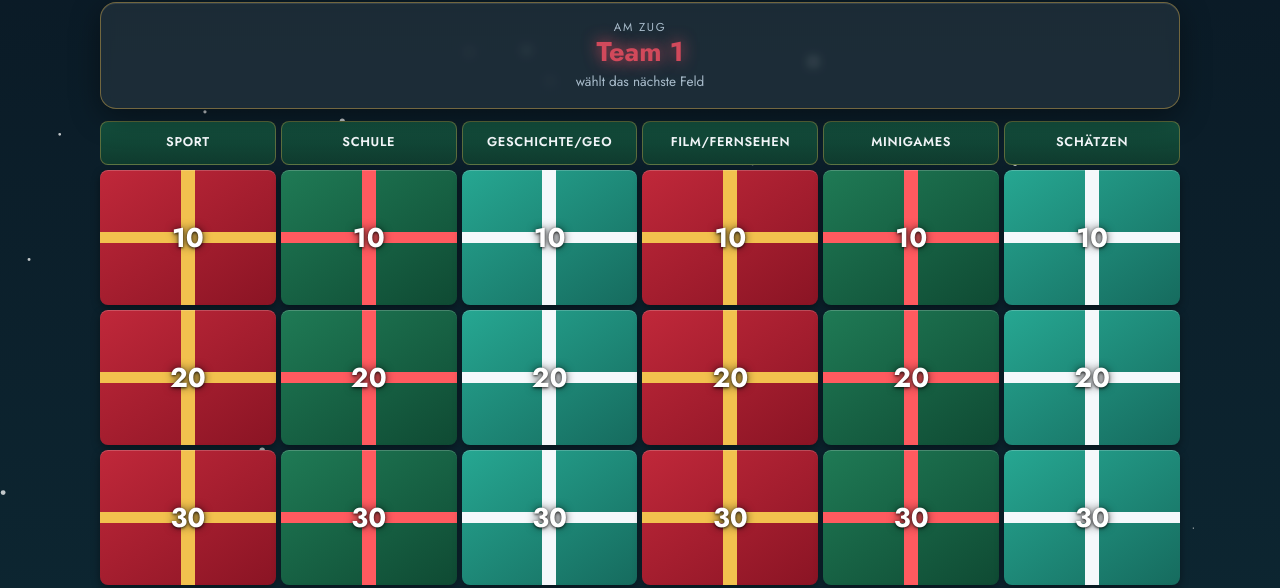
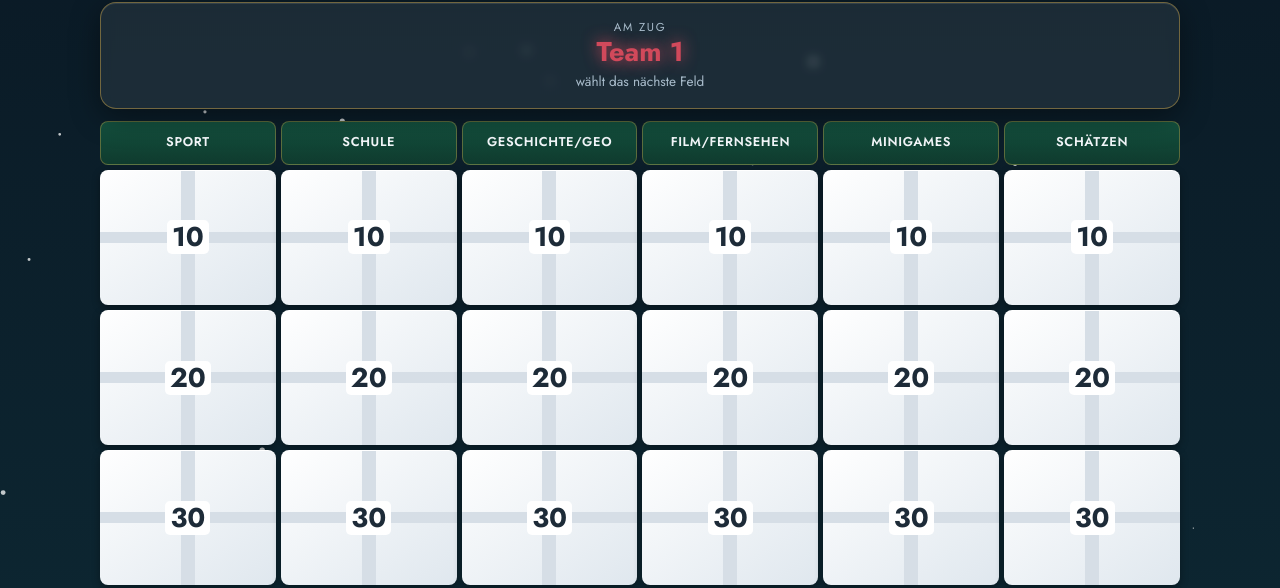
Before and after one commit to scharcmuler/Der-grosse-Preis, a plain HTML site: page index.html in a window 1280 px wide. Shown: the part 167-755 px from the top of the page. Drawn offline with Linux system fonts and the light colour scheme.

Commit message:
Weiße Geschenke

```diff
--- a/index.html
+++ b/index.html
@@ -47,14 +47,16 @@ h2{font-size:1.05rem;font-weight:600;margin:22px 0 8px;color:var(--gold)}
 /* Board: Geschenkpakete */
 .board{display:grid;gap:5px;margin-bottom:6px}
 .cat{background:linear-gradient(#14513f,#0f3b2e);border:1px solid #f2c14e55;color:var(--snow);font-weight:600;font-size:.66rem;text-transform:uppercase;letter-spacing:.05em;text-align:center;padding:6px 2px;border-radius:8px;display:flex;align-items:center;justify-content:center;word-break:break-word;hyphens:auto;min-height:44px;line-height:1.15}
-.cell{--box:#c0283a;--box2:#8a1424;--rib:#f2c14e;position:relative;color:#fff;font-weight:700;font-size:1.3rem;text-shadow:0 1px 3px #000c,0 0 8px #000a;border:0;border-radius:8px;aspect-ratio:1.3;display:flex;align-items:center;justify-content:center;font-family:inherit;padding:0;transition:transform .2s;
-  background:linear-gradient(90deg,transparent 46%,var(--rib) 46% 54%,transparent 54%),linear-gradient(0deg,transparent 46%,var(--rib) 46% 54%,transparent 54%),linear-gradient(145deg,var(--box),var(--box2));box-shadow:0 3px 8px #0006,inset 0 1px 0 #ffffff33}
-.cell.g1{--box:#1f7a55;--box2:#0f4a33;--rib:#ff5a5f}
-.cell.g2{--box:#26a792;--box2:#166b5e;--rib:#f4f8fb}
+.cell{--box:#ffffff;--box2:#dfe7ee;--rib:#d6dee6;position:relative;color:#1d2b38;font-weight:700;font-size:1.3rem;border:0;border-radius:8px;aspect-ratio:1.3;display:flex;align-items:center;justify-content:center;font-family:inherit;padding:0;transition:transform .2s,background .5s;
+  background:linear-gradient(90deg,transparent 46%,var(--rib) 46% 54%,transparent 54%),linear-gradient(0deg,transparent 46%,var(--rib) 46% 54%,transparent 54%),linear-gradient(145deg,var(--box),var(--box2));box-shadow:0 3px 8px #0005,inset 0 1px 0 #fff}
+.cell span{position:relative;background:var(--box);padding:0 5px;border-radius:5px;line-height:1.25}
 button.cell{cursor:pointer}
 button.cell:hover{transform:translateY(-2px)}
-.cell.taken{background:linear-gradient(#0000004d,#0000004d),var(--tc);color:#fff;font-size:.95rem;text-decoration:line-through;box-shadow:none}
-.cell.none{background:#ffffff12;color:#ffffff55;font-size:.95rem;text-decoration:line-through;box-shadow:none;text-shadow:none}
+/* erspielt: Geschenk in Teamfarbe */
+.cell.taken{--box:var(--tc);--box2:var(--tc);--rib:#ffffffcc;color:#fff;background:linear-gradient(90deg,transparent 46%,var(--rib) 46% 54%,transparent 54%),linear-gradient(0deg,transparent 46%,var(--rib) 46% 54%,transparent 54%),linear-gradient(145deg,#ffffff30,#00000030),var(--tc);box-shadow:0 0 12px -2px var(--tc),inset 0 1px 0 #ffffff55}
+.cell.taken span{background:transparent;text-shadow:0 1px 3px #0009}
+.cell.none{background:#ffffff12;color:#ffffff55;font-size:.95rem;text-decoration:line-through;box-shadow:none}
+.cell.none span{background:transparent}
 .cell.current{animation:glow .8s infinite alternate;z-index:1}
 @keyframes glow{from{box-shadow:0 0 0 2px var(--gold),0 0 10px var(--gold)}to{box-shadow:0 0 0 3px var(--gold),0 0 26px 6px var(--gold);transform:scale(1.07)}}
 .lb .row{display:flex;flex-wrap:wrap;align-items:center;gap:8px;background:var(--glass);border:1px solid var(--gline);border-radius:12px;padding:10px;margin-bottom:6px}
@@ -307,11 +309,10 @@ function boardHTML(gm){
   points.forEach((p, r) => categories.forEach((c, ci) => {
     const t = state.game.taken[ci+"_"+r];
     let cls = "cell", style = "";
-    cls += " g" + (ci % 3);
     if (t){ const tm = teams.find(x => x.id === t.team); if (tm){ cls += " taken"; style = `--tc:${tm.color}`; } else cls += " none"; }
     if (cur && cur.c === ci && cur.r === r){ cls += " current"; style = ""; }
-    h += gm ? `<button class="${cls}" style="${style}" data-act="open" data-c="${ci}" data-r="${r}">${p}</button>`
-            : `<div class="${cls}" style="${style}">${p}</div>`;
+    h += gm ? `<button class="${cls}" style="${style}" data-act="open" data-c="${ci}" data-r="${r}"><span>${p}</span></button>`
+            : `<div class="${cls}" style="${style}"><span>${p}</span></div>`;
   }));
   return h + "</div>";
 }
```
Also changed, not shown: 2 other files.
